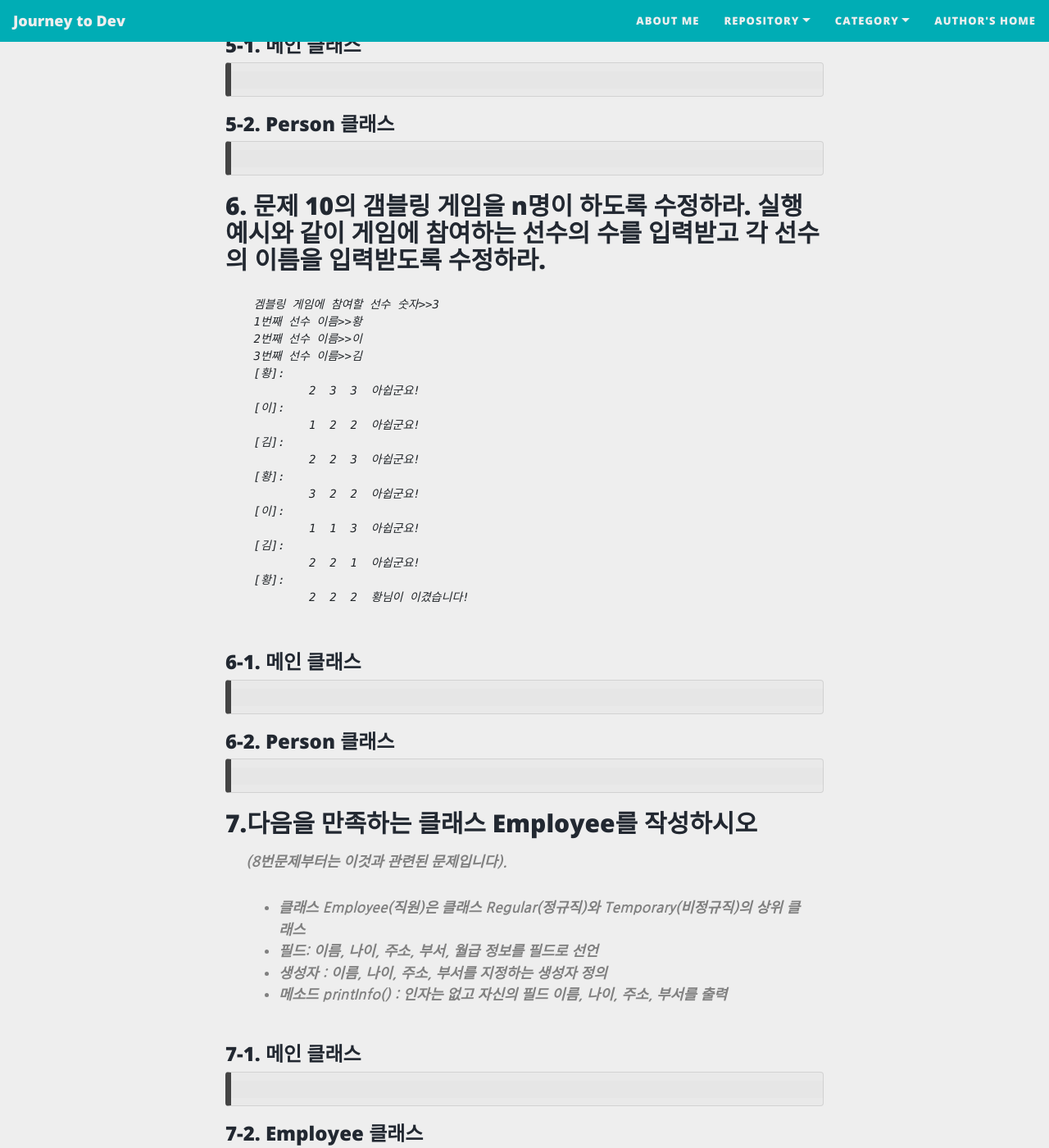
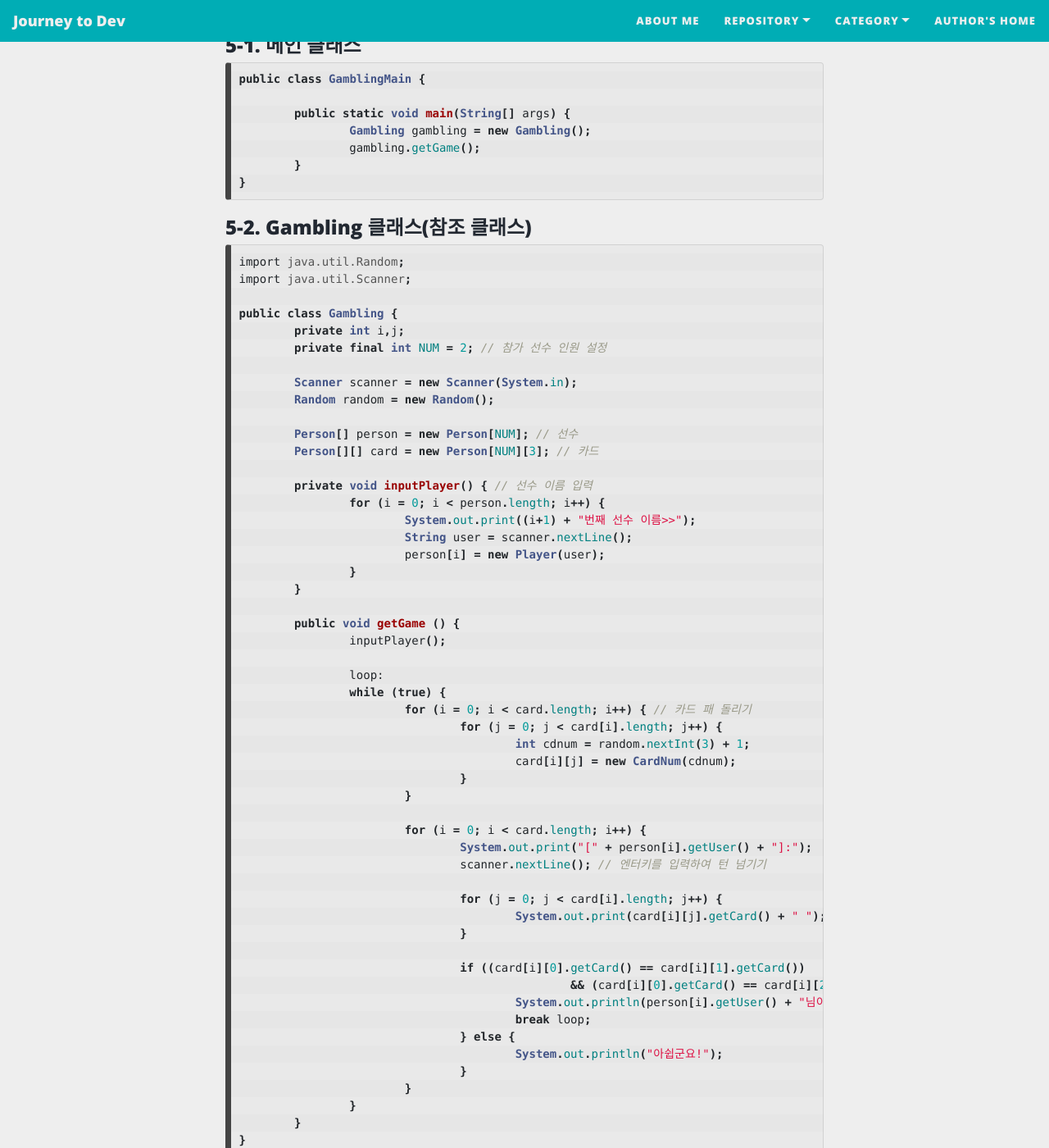
Before and after one commit to roqhdehd502/roqhdehd502.github.io, a Jekyll site: the page built from _posts/WebDev/2020-12-11-116.md, in a window 1280 px wide and 1400 px high, scrolled down 3160 px. Shown: the whole window at 82% size. Built offline with Jekyll 4.4.1, drawn with Linux system fonts in a browser that asks for light colours; nearby versions of some CDN libraries; some of the changed text lies outside the part shown.

Commit message:
Update 2020-12-11-116.md

````diff
--- a/_posts/WebDev/2020-12-11-116.md
+++ b/_posts/WebDev/2020-12-11-116.md
@@ -7,6 +7,7 @@ cover-img: /assets/img/cover-img.jpg #건들지말것
 thumbnail-img: /assets/img/20-12-11_116_3번.jpg #내용에 사진이 없으면 생략
 share-img: /assets/img/avatar-icon.png #건들지말것
 tags: [다형성, 오버라이딩, is a, has a]
+
 
 
 ---
@@ -95,13 +96,125 @@ class MyCake {
 ### 5-1. 메인 클래스 ###
 
 ```java
+public class GamblingMain {
 
+	public static void main(String[] args) {
+		Gambling gambling = new Gambling();
+		gambling.getGame();
+	}
+}
 ```
 
-### 5-2. Person 클래스 ###
+### 5-2.  Gambling 클래스(참조 클래스) ###
 
 ```java
+import java.util.Random;
+import java.util.Scanner;
 
+public class Gambling {
+	private int i,j;
+	private final int NUM = 2; // 참가 선수 인원 설정
+
+	Scanner scanner = new Scanner(System.in);
+	Random random = new Random();
+
+	Person[] person = new Person[NUM]; // 선수
+	Person[][] card = new Person[NUM][3]; // 카드
+
+	private void inputPlayer() { // 선수 이름 입력
+		for (i = 0; i < person.length; i++) {
+			System.out.print((i+1) + "번째 선수 이름>>");
+			String user = scanner.nextLine();
+			person[i] = new Player(user);
+		}
+	}
+
+	public void getGame () {
+		inputPlayer();
+
+		loop:
+		while (true) {
+			for (i = 0; i < card.length; i++) { // 카드 패 돌리기
+				for (j = 0; j < card[i].length; j++) {
+					int cdnum = random.nextInt(3) + 1;
+					card[i][j] = new CardNum(cdnum);
+				}
+			}
+
+			for (i = 0; i < card.length; i++) {
+				System.out.print("[" + person[i].getUser() + "]:");
+				scanner.nextLine(); // 엔터키를 입력하여 턴 넘기기
+
+				for (j = 0; j < card[i].length; j++) {
+					System.out.print(card[i][j].getCard() + " "); // 한 줄마다 세 개씩 출력
+				}
+
+				if ((card[i][0].getCard() == card[i][1].getCard())
+						&& (card[i][0].getCard() == card[i][2].getCard())) { // 세 패 모두 숫자가 같은지 비교
+					System.out.println(person[i].getUser() + "님이 이겼습니다!");
+					break loop;
+				} else {
+					System.out.println("아쉽군요!");
+				}
+			}
+		}
+	}
+}
+```
+
+### 5-3. Person 클래스(상위 클래스) ###
+
+```java
+public class Person {
+	private int card;
+	private String user;
+
+	public Person(int card) {
+		this.card = card;
+	}
+
+	public Person(String user) {
+		this.user = user;
+	}
+
+	public String getUser() {
+		return user;
+	}
+
+	public void setUser(String user) {
+		this.user = user;
+	}
+
+	public int getCard() {
+		return card;
+	}
+
+	public void setCard(int card) {
+		this.card = card;
+	}
+}
+```
+
+### 5-4. Player 클래스(하위 클래스) ###
+
+```java
+public class CardNum extends Person {
+
+	public CardNum(int card) {
+		super(card);
+	}
+}
+```
+
+### 5-5. CardNum 클래스(하위 클래스)
+
+```java
+public class Player extends Person{
+
+	public Player(String user) {
+		super(user);
+	}
+}
 ```
 
 ## 6. 문제 10의 갬블링 게임을 n명이 하도록 수정하라. 실행 예시와 같이 게임에 참여하는 선수의 수를 입력받고 각 선수의 이름을 입력받도록 수정하라.
@@ -147,7 +260,6 @@ class MyCake {
 > - **필드: 이름, 나이, 주소, 부서, 월급 정보를 필드로 선언**
 > - **생성자 : 이름, 나이, 주소, 부서를 지정하는 생성자 정의**
 > - **메소드 printInfo() : 인자는 없고 자신의 필드 이름, 나이, 주소, 부서를 출력**
->
 
 ### 7-1. 메인 클래스 ###
 
````
